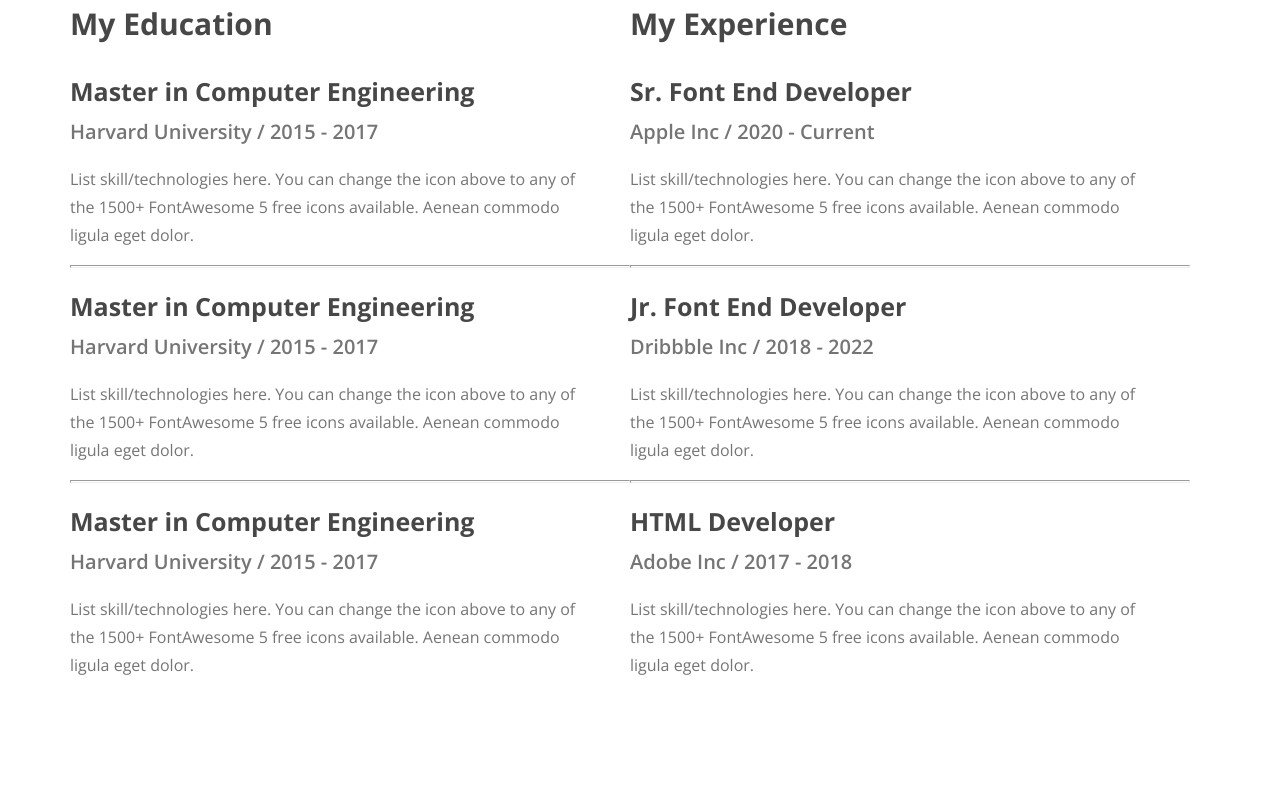
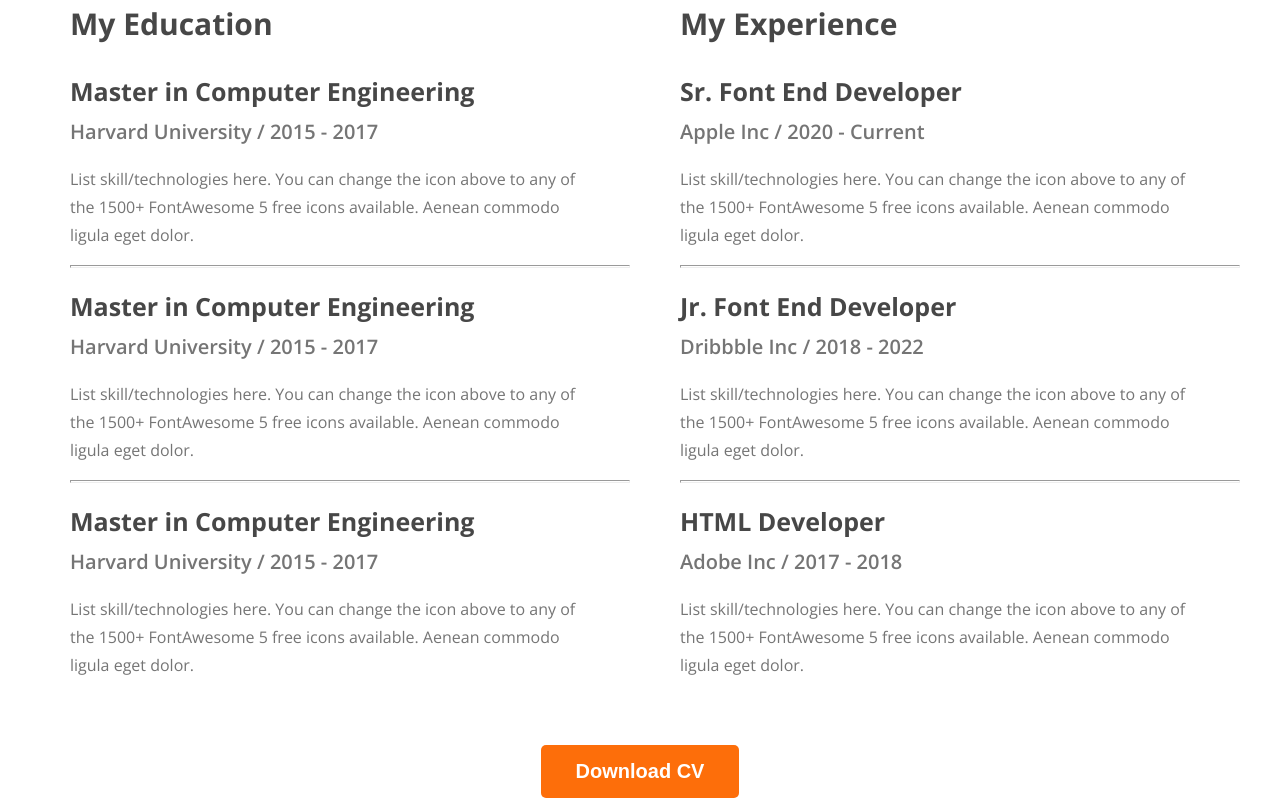
Before and after one commit to T-ahiti/webdeveloper-portfolio, a plain HTML site: page index.html in a window 1280 px wide. Shown: the part 2501-3307 px from the top of the page. Before the commit the page ends 3204 px from the top, so only its background shows below. Drawn offline with nearby package versions, Linux system fonts and the light colour scheme.

Commit message:
summary uploading

```diff
--- a/index.html
+++ b/index.html
@@ -153,12 +153,13 @@
                           <p class="resume-item-description">List skill/technologies here. You can change the icon above
                           to any of the 1500+ FontAwesome 5 free icons available. Aenean commodo ligula eget dolor.</p>
                         </div>
-
                     </div>
-
             </div>
 
         </section>
+            <div class="download-cv">
+            <button class="button" class="btn" id="hire">Download CV</button>
+            </div>
 
     </main>
 
--- a/styles/portfolio.css
+++ b/styles/portfolio.css
@@ -237,6 +237,7 @@ main section {
 /* styles of summary of my resume  */
 .resume-container {
     display: flex;
+    gap: 50px;
 }
 
 .resume-column-title {
@@ -267,8 +268,12 @@ main section {
     width: 511px;
 }
 
-hr {
+.resume-container hr{
     width: 558px;
     height: 1px;
     background: #d1d1d100;
 }
+.download-cv{
+    text-align: center;
+    margin-top: 50px;
+}
```
Lines whose indentation alone changed are shown as unchanged.
